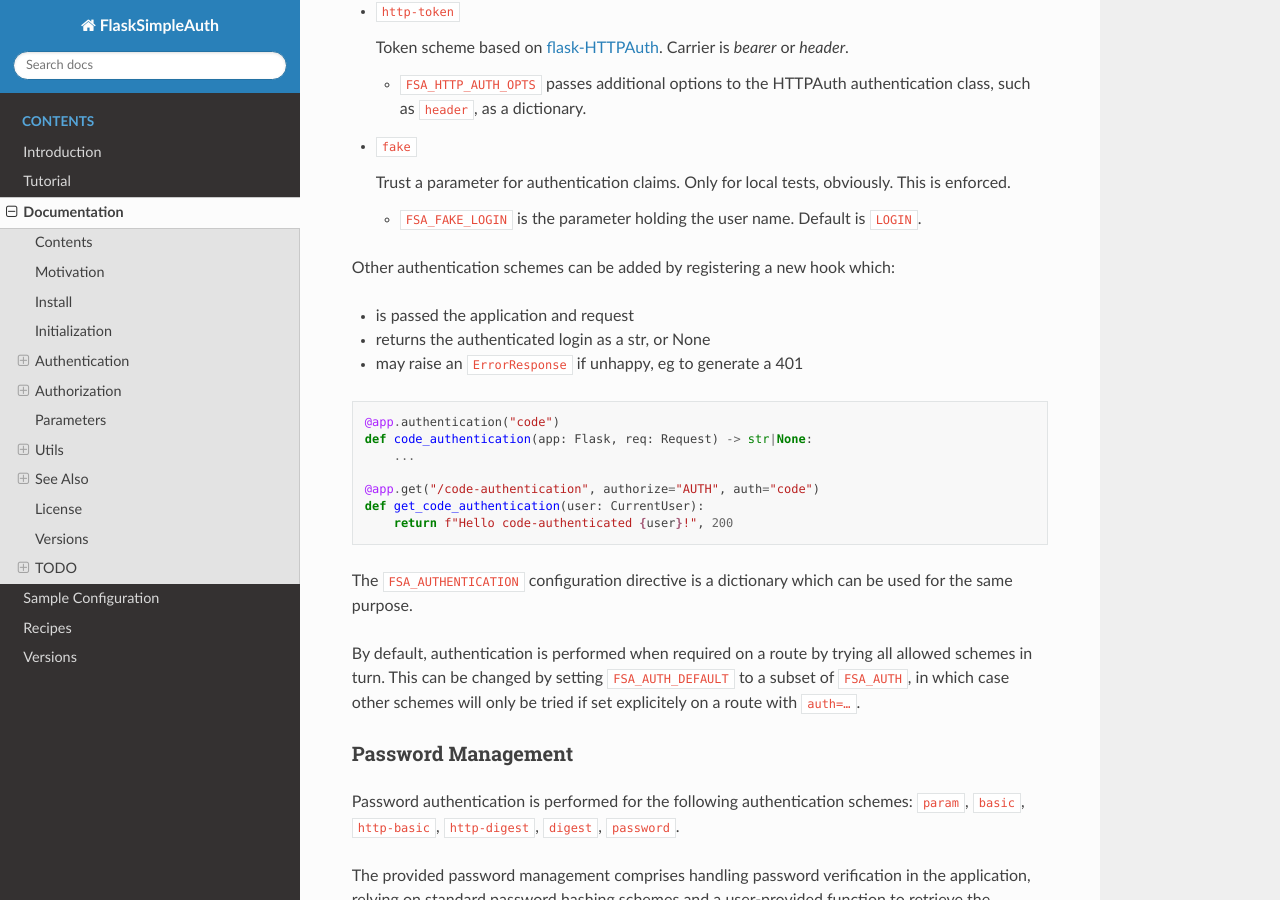
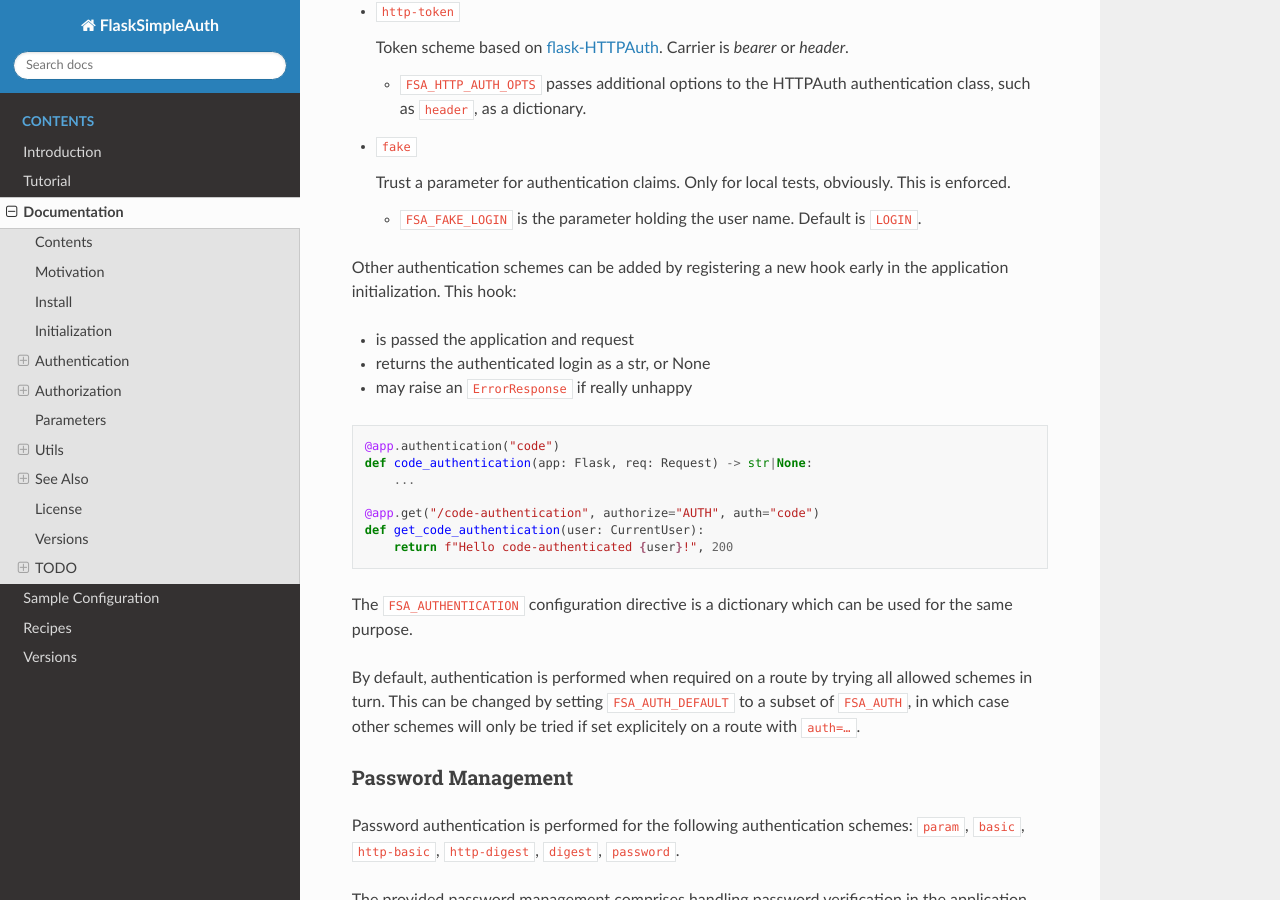
Before and after one commit to zx80/flask-simple-auth, a Sphinx documentation site: the page built from docs/DOCUMENTATION.md, in a window 1280 px wide and 900 px high, scrolled down 7000 px. Built offline with Sphinx 7.4.7 and the Read the Docs theme 2.0.0, drawn with Linux system fonts in a browser that asks for light colours; pages that are not in the unit, such as notebooks, are missing from menus.

Commit message:
check authentication schemes earlier

````diff
--- a/docs/DOCUMENTATION.md
+++ b/docs/DOCUMENTATION.md
@@ -399,11 +399,12 @@ The available authentication schemes are:
   - `FSA_FAKE_LOGIN` is the parameter holding the user name.
     Default is `LOGIN`.
 
-Other authentication schemes can be added by registering a new hook which:
+Other authentication schemes can be added by registering a new hook early
+in the application initialization. This hook:
 
 - is passed the application and request
 - returns the authenticated login as a str, or None
-- may raise an `ErrorResponse` if unhappy, eg to generate a 401
+- may raise an `ErrorResponse` if really unhappy
 
 ```python
 @app.authentication("code")
````
Also changed, not shown: FlaskSimpleAuth.py (+7 -2 lines), docs/VERSIONS.md (+2 -1 lines).
